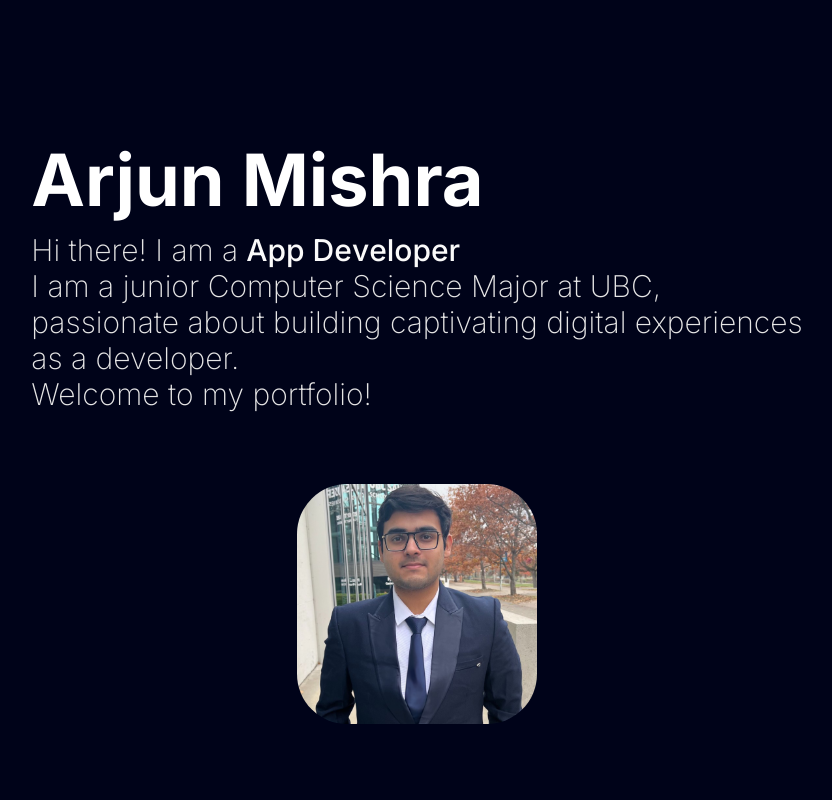
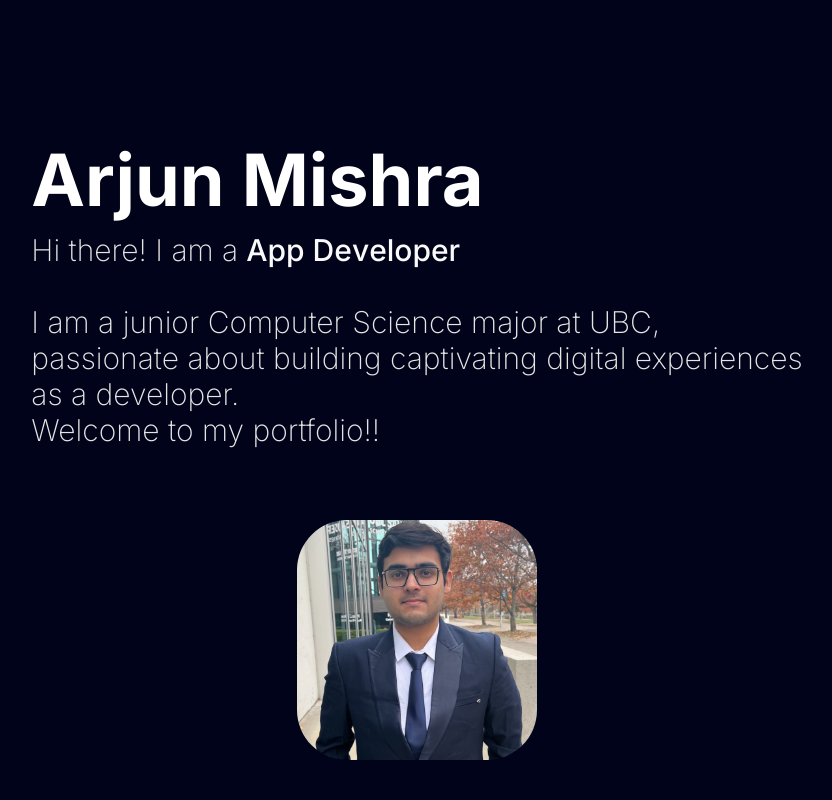
Before and after one commit to Arjun-Mishra-312/portfolio, a Next.js app: page / in a window 1280 px wide. Shown: the top 800 px of the page, without its empty margins (223-1055 px from the left). Built offline with nearby package versions, Linux system fonts and the light colour scheme.

Commit message:
Bio UI changes

```diff
--- a/components/Hero.tsx
+++ b/components/Hero.tsx
@@ -32,13 +32,15 @@ export function Intro() {
           <div className="font-extralight text-base md:text-3xl text-neutral-200 py-4">
             Hi there! I am a
             <FlipWords words={words} /> <br />
-            I am a junior Computer Science Major at UBC,
+            <br />
+            I am a junior Computer Science major at UBC,
             <br />
             passionate about building captivating digital experiences
             <br />
             as a developer.
+            {/* <br /> */}
             <br />
-            Welcome to my portfolio!
+            Welcome to my portfolio!!
           </div>
         </div>
         <div className="relative w-60 h-60 sm:mt-10">
```
